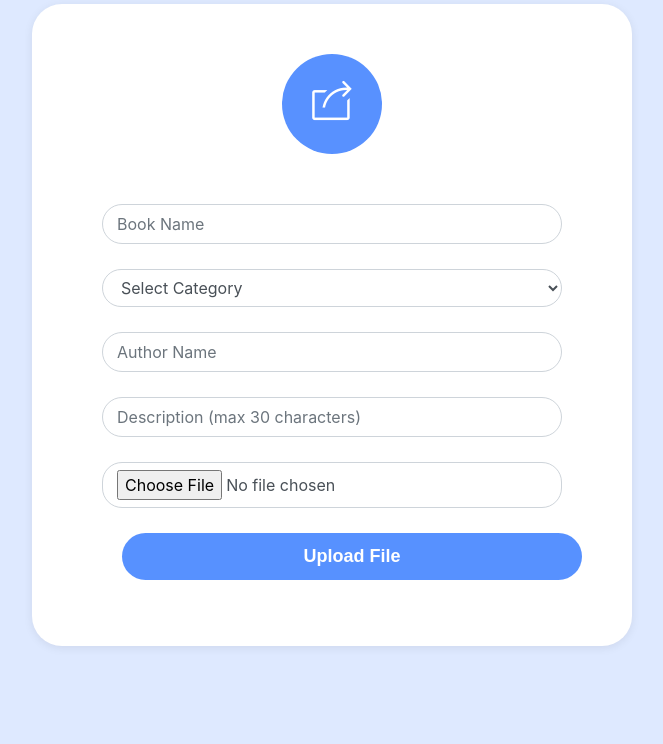
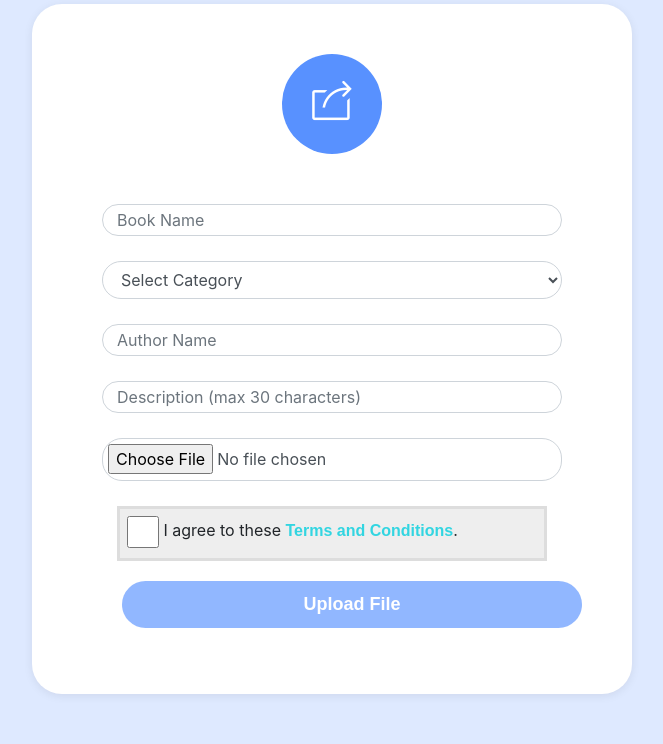
Before and after one commit to Bharatrathi27412/Book-Sharing-Website, a Django app: page /upload/ in a window 1280 px wide. Shown: the part 408-1152 px from the top of the page, without its empty margins (308-971 px from the left). Before the commit the page ends 1054 px from the top, so only its background shows below. Run offline with Django 3.2, Linux system fonts and the light colour scheme; some libraries are stand-ins or nearby versions.

Commit message:
terms and conditions

```diff
--- a/src/templates/dashboard.html
+++ b/src/templates/dashboard.html
@@ -173,7 +173,7 @@
     </div>
 
     <div class="t6">
-        <p>Others</p>
+        <p>Assignments & Others</p>
     </div>
 
     <script src="https://code.jquery.com/jquery-3.2.1.slim.min.js"integrity="sha384-KJ3o2DKtIkvYIK3UENzmM7KCkRr/rE9/Qpg6aAZGJwFDMVNA/GpGFF93hXpG5KkN"crossorigin="anonymous"></script>
--- a/src/templates/upload-form.html
+++ b/src/templates/upload-form.html
@@ -153,6 +153,30 @@
     opacity: 0.6;
 }
 
+.tacbox {
+  display:block;
+  padding: 7px;
+  margin: 15px;
+  border: 3px solid #ddd;
+  background-color: #eee;
+  max-width: 800px;
+}
+
+input {
+  height: 2em;
+  width: 2em;
+  vertical-align: middle;
+}
+/*
+label {
+  outline: 2px dotted #f00;
+}
+
+/*
+label:after {
+  content: attr(for);
+}*/
+
 @media (max-width: 576px) {
     .registration-form form{
         padding: 50px 20px;
@@ -217,27 +241,52 @@
                     <option value="Information Technology"> Information Technology</option>
                     <option value="EXTC"> EXTC</option>
                     <option value="Chemical"> Chemical</option>
-                    <option value="Others"> Others</option>
+                    <option value="Others">Assignments & Others</option>
                 </select>
             </div>
             <div class="form-group">
-                <input type="text" class="form-control item" name="author" placeholder="Author Name">
+                <input type="text" class="form-control item" id="idfield" name="author" placeholder="Author Name">
             </div>
             <div class="form-group">
-                <input type="text" class="form-control item" name="description" placeholder="Description (max 30 characters)" maxlength="30">
+                <input type="text" class="form-control item" id="desc" name="description" placeholder="Description (max 30 characters)" maxlength="30">
             </div>
+            <div class="form-group" style="margin-top:5px ;margin-bottom:8px;">
+              <input id="fileupld" style="padding:5px; height:43px;"type= "file" id="uploadFile" name="books" class="form-control item" accept=".pdf"/>
+          </div>
+
+        <div class="tacbox" style="margin-top:10px;">
+            <input id="checkboxterms" type="checkbox" onchange="document.getElementById('submitbtn').disabled = !this.checked;" />
+            <label for="checkbox"> I agree to these <a href="#">Terms and Conditions</a>.</label>
+        </div>
+
             <div class="form-group">
-              <input type= "file" id="uploadFile" name="books" class="form-control item" accept=".pdf"/>
-          </div>
-            <div class="form-group">
-              <button type="submit" class="btn btn-block create-account">Upload File</button>
+              <button type="submit" id="submitbtn" disabled class="btn btn-block create-account">Upload File</button>
             </div>
             <div>
         </form>
 
     </div>
+
+    <script type="text/javascript" src="https://code.jquery.com/jquery-3.2.1.min.js"></script>
     <script>
-    <script type="text/javascript" src="https://code.jquery.com/jquery-3.2.1.min.js"></script>
+        $(document).ready(() => {
+        $("input[type=text]").keyup(onFormUpdate);
+        $("input[type=file]").keyup(onFormUpdate);
+        $("input[type=checkbox]").change(onFormUpdate);
+        })
+
+        function onFormUpdate() {
+        const namebook = $("#idfield").val();
+        const desc = $("#desc").val();
+        const acceptedTnC = $("#checkboxterms").prop('checked');
+
+        if (namebook && desc && acceptedTnC) {
+            $("#submitbtn").removeAttr("disabled");
+        } else {
+            $("#register").attr("disabled", "disabled");
+        }
+        }
+    </script>
     <script type="text/javascript" src="https://cdnjs.cloudflare.com/ajax/libs/jquery.mask/1.14.15/jquery.mask.min.js"></script>
     <!-- <script src="scripts.js"></script> -->
 </body>
```
